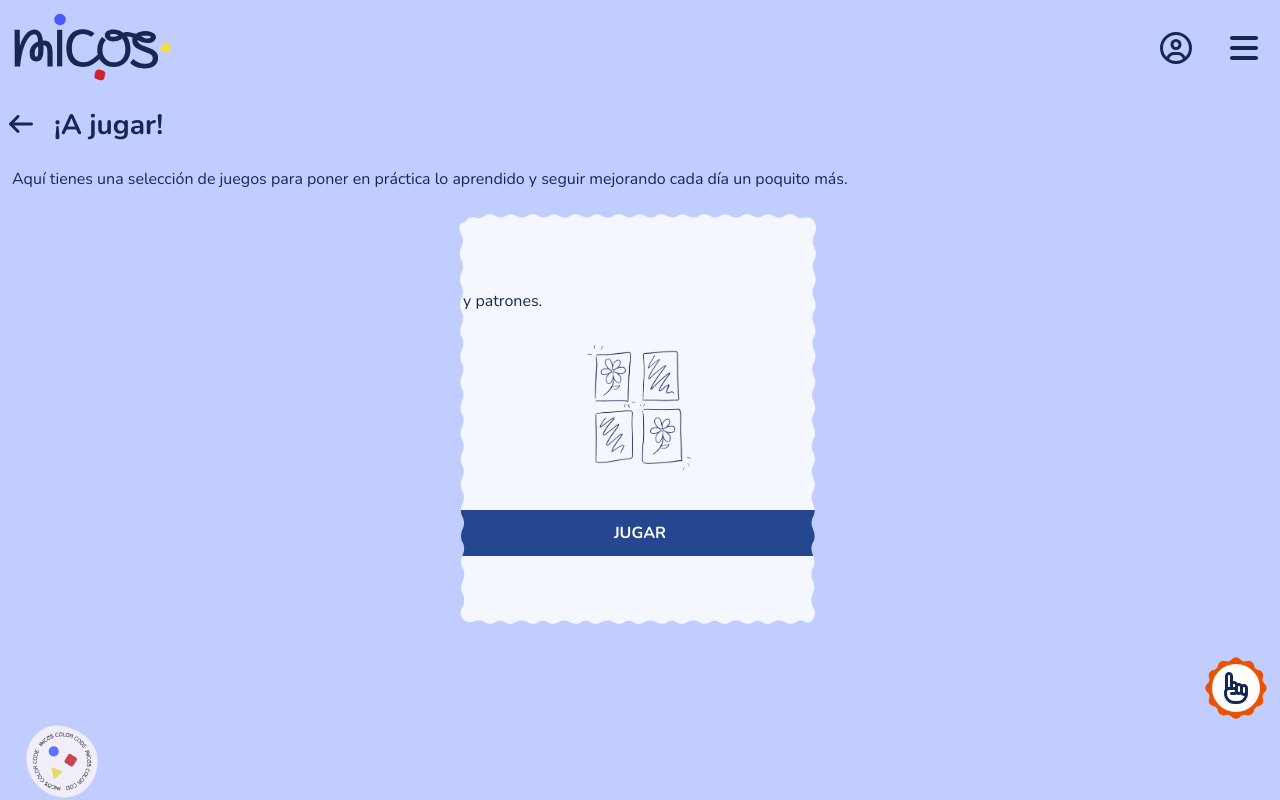
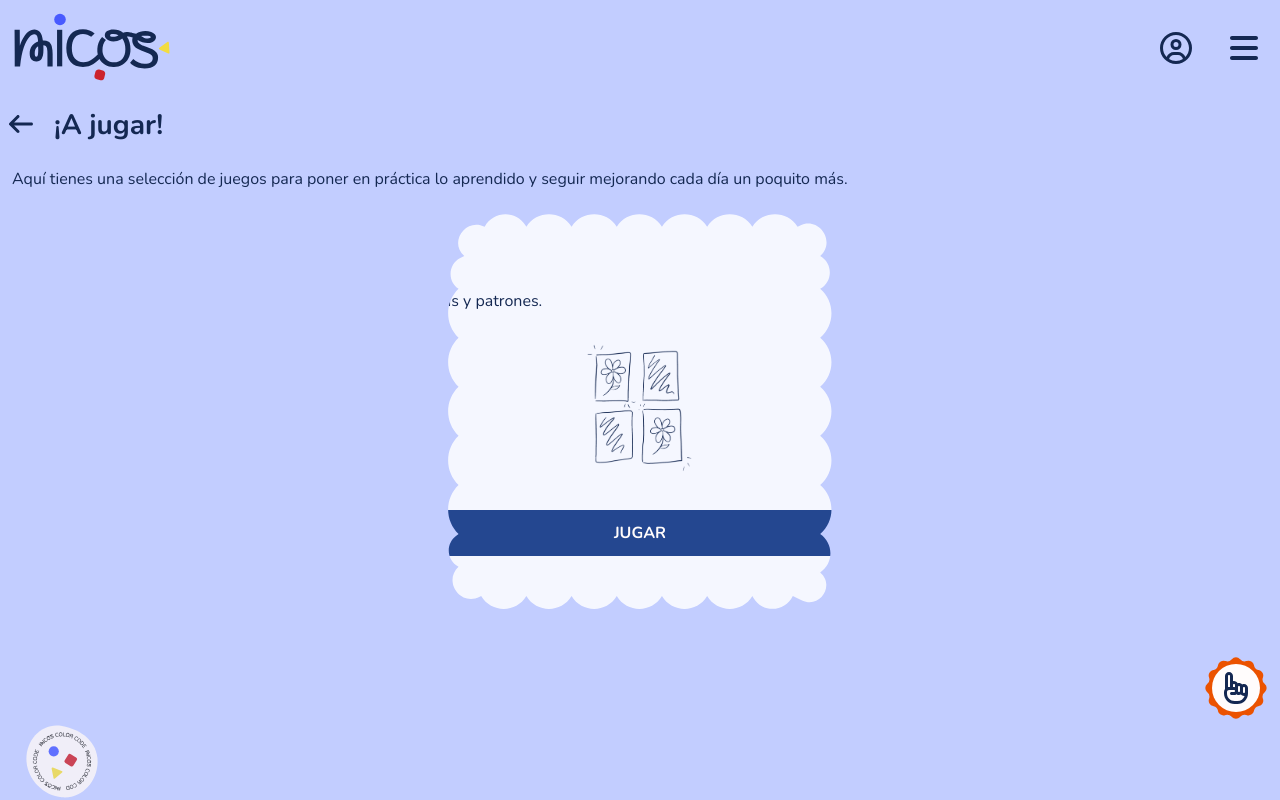
Before and after one commit to sara-vazquez/micos-color-code-frontend, a React (Vite) app: page /play in a window 1280 px wide. Built offline with nearby package versions, Linux system fonts and the light colour scheme; sample sign-in values are in the browser's storage.

Commit message:
fix: fixed play card mask

```diff
--- a/src/components/cardPlay/CardPlay.css
+++ b/src/components/cardPlay/CardPlay.css
@@ -1,8 +1,8 @@
 .play-card {
     background-color: var(--primary-50);
     border-radius: var(--border-radius-card);
-    height: 374px;
-    min-width: 320px;
+    height: 360px;
+    min-width: 300px;
     padding: 16px 20px 20px 20px;
     gap: 16px;
     display: flex;
--- a/src/components/cardsDaltonism/CardDaltonism.css
+++ b/src/components/cardsDaltonism/CardDaltonism.css
@@ -1,21 +1,21 @@
 .daltonism-card__container {
     background-color: var(--light-yellow);
     width: 340px;
+    min-height: 180px;
     margin: 12px;
     margin-left: -2px;
     padding: 12px;
     display: flex;
-    justify-content: space-between;
     align-items: center;
     gap: 8px;
 
     -webkit-mask-image: url("/mask_daltonism_card.svg");
-    -webkit-mask-size: 100% 100%;
+    -webkit-mask-size: contain;
     -webkit-mask-repeat: no-repeat;
     -webkit-mask-position: left center;
 
     mask-image: url("/mask_daltonism_card.svg");
-    mask-size: 100% 100%;
+    mask-size:contain;
     mask-repeat: no-repeat;
     mask-position: left center;
 }
```
Also changed, not shown: public/mask_play_card.svg.
